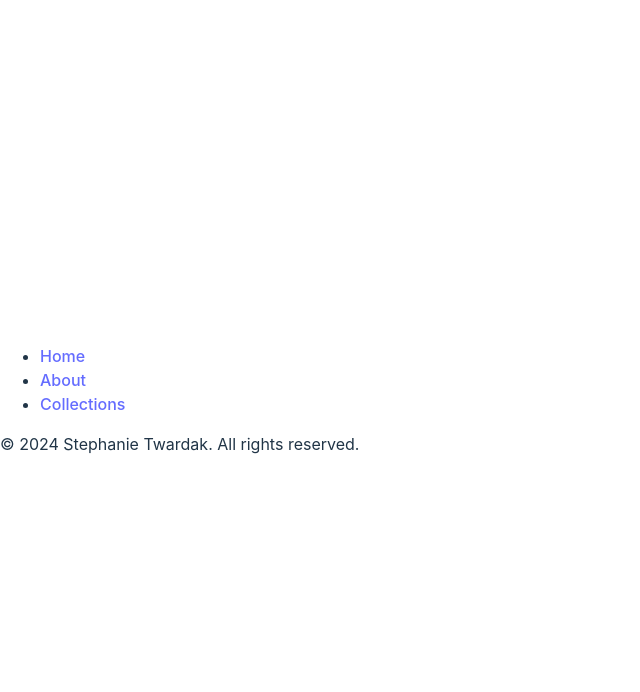
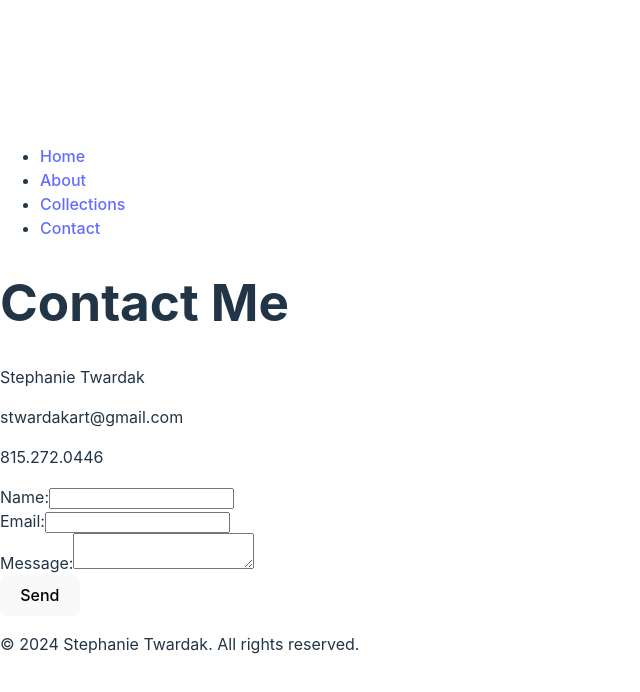
Before and after one commit to stwardak/stwardak-art-frontend, a React (Vite) app: page /contact in a window 1280 px wide. Shown: the top 692 px of the page, without its empty margins (0-640 px from the left). Built offline with nearby package versions, Linux system fonts and the light colour scheme.

Commit message:
add contact form to email

```diff
--- a/src/App.jsx
+++ b/src/App.jsx
@@ -8,6 +8,7 @@ import Collections from './Pages/Collections';
 import CollectionsShow from './Pages/CollectionsShow';
 import { Modal } from './components/Modal';
 import { ArtworksShow } from './components/ArtworksShow';
+import Contact from './Pages/Contact';
 
 function App() {
 
@@ -35,6 +36,7 @@ function App() {
           <Route path="/about" element={<About />} />
           <Route path="/collections" element={<Collections />} />
           <Route path="/collections/:id" element={<CollectionsShow onShowArtwork={handleShowArtwork} />} />
+          <Route path="/contact" element={<Contact />} />
         </Routes>
         <Modal show={isArtworksShowVisible} onClose={handleClose}>
           <ArtworksShow artwork={currentArtwork} />
--- a/src/Pages/Contact.jsx
+++ b/src/Pages/Contact.jsx
@@ -0,0 +1,78 @@
+import React, { useState } from 'react';
+import axios from 'axios';
+
+const Contact = () => {
+  const [name, setName] = useState('');
+  const [email, setEmail] = useState('');
+  const [message, setMessage] = useState('');
+  const [status, setStatus] = useState('');
+
+  const handleSubmit = (event) => {
+    event.preventDefault();
+
+    const data = {
+      name: name,
+      email: email,
+      message: message
+    };
+
+    axios.post('http://localhost:3000/contact', data)
+      .then(response => {
+        setStatus('Message sent successfully!');
+        setName('');
+        setEmail('');
+        setMessage('');
+      })
+      .catch(error => {
+        console.error('There was an error submitting the form!', error);
+        setStatus('There was an error sending your message.');
+      });
+  };
+
+  return (
+    <div>
+      <h1>Contact Me</h1>
+      <p>Stephanie Twardak</p>
+      <p>stwardakart@gmail.com</p>
+      <p>815.272.0446</p>
+      <form onSubmit={handleSubmit}>
+        <div>
+          <label htmlFor="name">Name:</label>
+          <input
+            type="text"
+            id="name"
+            name="name"
+            value={name}
+            onChange={(e) => setName(e.target.value)}
+            required
+          />
+        </div>
+        <div>
+          <label htmlFor="email">Email:</label>
+          <input
+            type="email"
+            id="email"
+            name="email"
+            value={email}
+            onChange={(e) => setEmail(e.target.value)}
+            required
+          />
+        </div>
+        <div>
+          <label htmlFor="message">Message:</label>
+          <textarea
+            id="message"
+            name="message"
+            value={message}
+            onChange={(e) => setMessage(e.target.value)}
+            required
+          ></textarea>
+        </div>
+        <button type="submit">Send</button>
+      </form>
+      {status && <p>{status}</p>}
+    </div>
+  );
+};
+
+export default Contact;
--- a/src/components/Header.jsx
+++ b/src/components/Header.jsx
@@ -10,6 +10,7 @@ function Header() {
           <li><Link to="/">Home</Link></li>
           <li><Link to="/about">About</Link></li>
           <li><Link to="/collections">Collections</Link></li>
+          <li><Link to="/contact">Contact</Link></li>
         </ul>
       </nav>
     </header>
```
